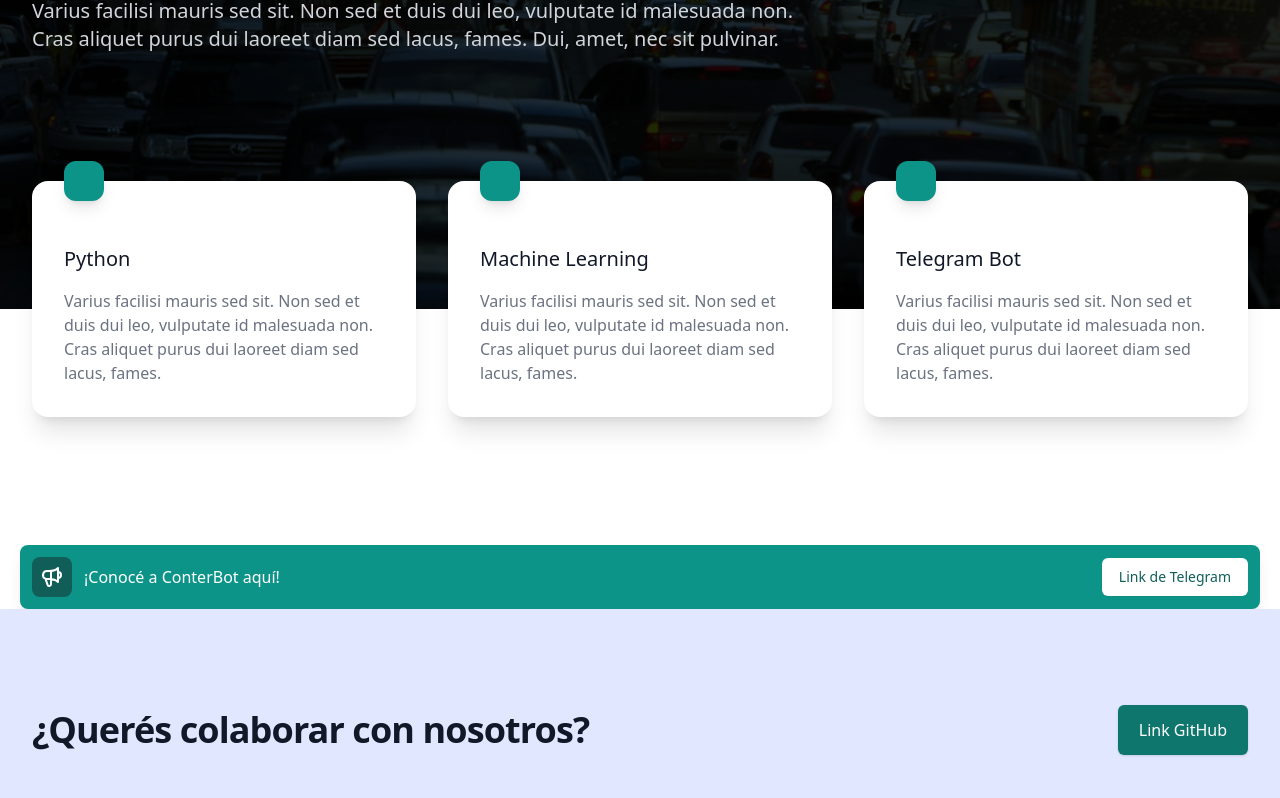
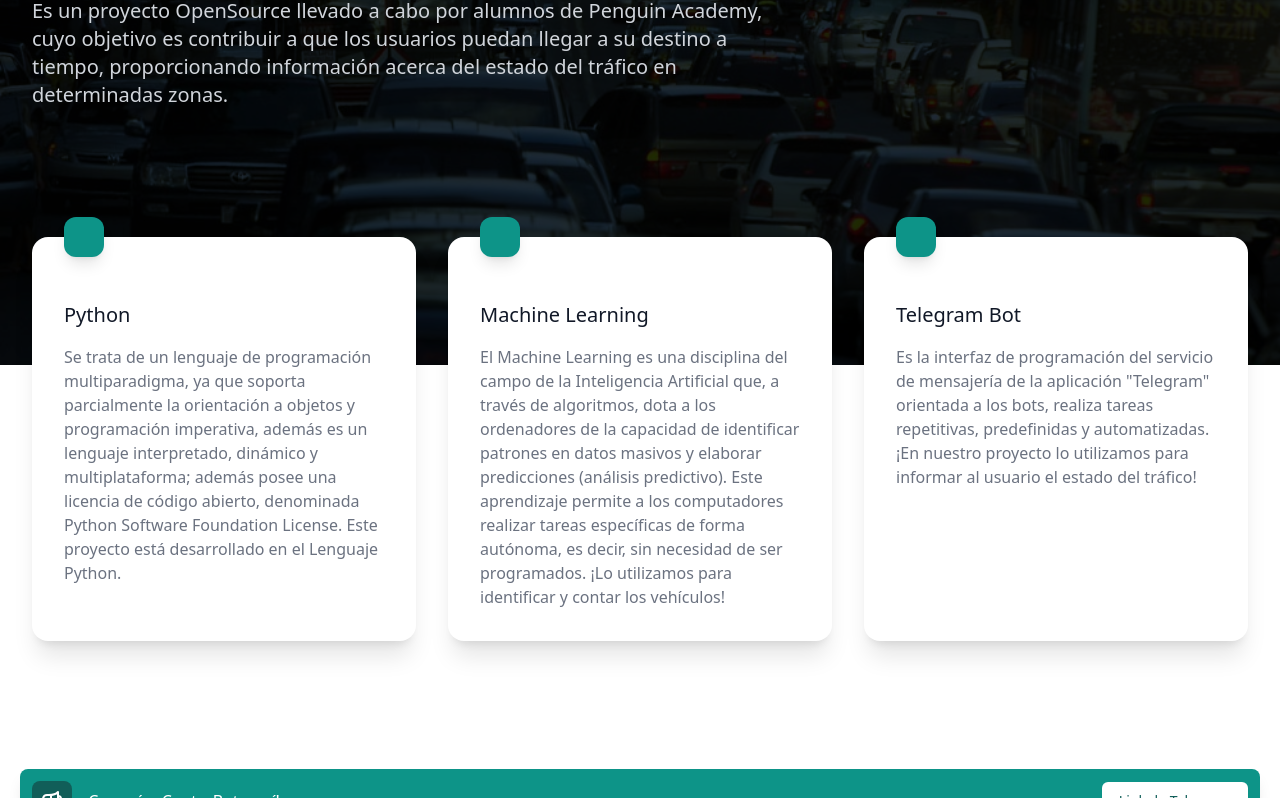
Before and after one commit to conterbot/conter-site, a plain HTML site: page index.html in a window 1280 px wide. Shown: the part 295-1093 px from the top of the page. Drawn offline with nearby package versions, Linux system fonts and the light colour scheme.

Commit message:
Cambios en la página principal
Se agregaron descripciones varias.

```diff
--- a/index.html
+++ b/index.html
@@ -37,7 +37,7 @@
             </div>
             <div class="relative max-w-7xl mx-auto py-15 px-4 sm:py-32 sm:px-6 lg:px-8">
                 <h1 class="text-4xl font-extrabold tracking-tight text-white md:text-5xl lg:text-6xl">Sobre el proyecto</h1>
-                <p class="mt-6 max-w-3xl text-xl text-gray-300">Varius facilisi mauris sed sit. Non sed et duis dui leo, vulputate id malesuada non. Cras aliquet purus dui laoreet diam sed lacus, fames. Dui, amet, nec sit pulvinar.</p>
+                <p class="mt-6 max-w-3xl text-xl text-gray-300">Es un proyecto OpenSource llevado a cabo por alumnos de Penguin Academy, cuyo objetivo es contribuir a que los usuarios puedan llegar a su destino a tiempo, proporcionando información acerca del estado del tráfico en determinadas zonas.</p>
             </div>
             </div>
 
@@ -51,7 +51,7 @@
 
                     </div>
                     <h3 class="text-xl font-medium text-gray-900">Python</h3>
-                    <p class="mt-4 text-base text-gray-500">Varius facilisi mauris sed sit. Non sed et duis dui leo, vulputate id malesuada non. Cras aliquet purus dui laoreet diam sed lacus, fames.</p>
+                    <p class="mt-4 text-base text-gray-500">Se trata de un lenguaje de programación multiparadigma, ya que soporta parcialmente la orientación a objetos y programación imperativa, además es un lenguaje interpretado, dinámico y multiplataforma; además posee una licencia de código abierto, denominada Python Software Foundation License. Este proyecto está desarrollado en el Lenguaje Python.</p>
                 </div>
                 </div>
 
@@ -62,7 +62,7 @@
 
                     </div>
                     <h3 class="text-xl font-medium text-gray-900">Machine Learning</h3>
-                    <p class="mt-4 text-base text-gray-500">Varius facilisi mauris sed sit. Non sed et duis dui leo, vulputate id malesuada non. Cras aliquet purus dui laoreet diam sed lacus, fames.</p>
+                    <p class="mt-4 text-base text-gray-500">El Machine Learning es una disciplina del campo de la Inteligencia Artificial que, a través de algoritmos, dota a los ordenadores de la capacidad de identificar patrones en datos masivos y elaborar predicciones (análisis predictivo). Este aprendizaje permite a los computadores realizar tareas específicas de forma autónoma, es decir, sin necesidad de ser programados. ¡Lo utilizamos para identificar y contar los vehículos! </p>
                 </div>
                 </div>
 
@@ -73,7 +73,8 @@
 
                     </div>
                     <h3 class="text-xl font-medium text-gray-900">Telegram Bot</h3>
-                    <p class="mt-4 text-base text-gray-500">Varius facilisi mauris sed sit. Non sed et duis dui leo, vulputate id malesuada non. Cras aliquet purus dui laoreet diam sed lacus, fames.</p>
+                    <p class="mt-4 text-base text-gray-500"> Es la interfaz de programación del servicio de mensajería de la aplicación  "Telegram" orientada a los bots, realiza tareas repetitivas, predefinidas y automatizadas.
+                        ¡En nuestro proyecto lo utilizamos para informar al usuario el estado del tráfico!</p>
                 </div>
                 </div>
             </div>
```
